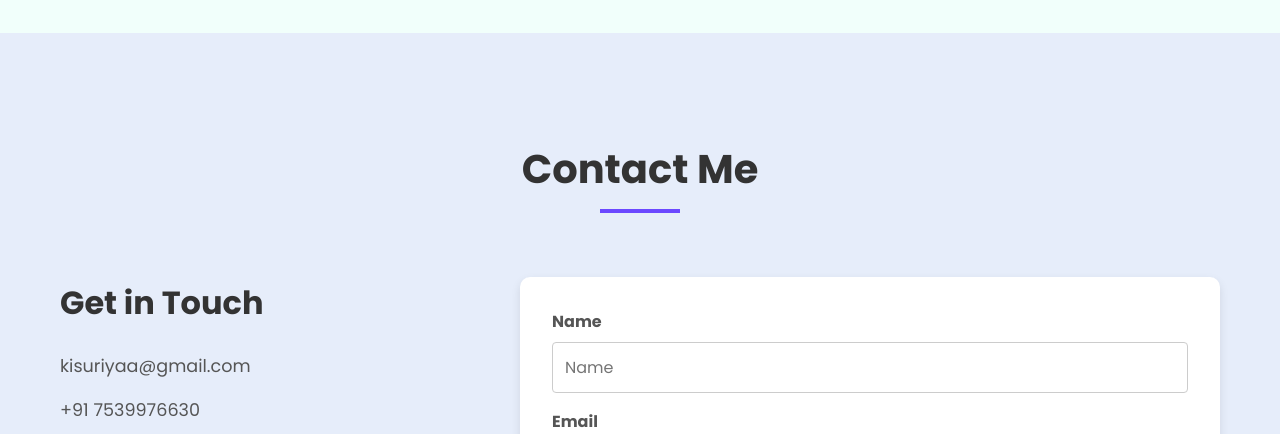
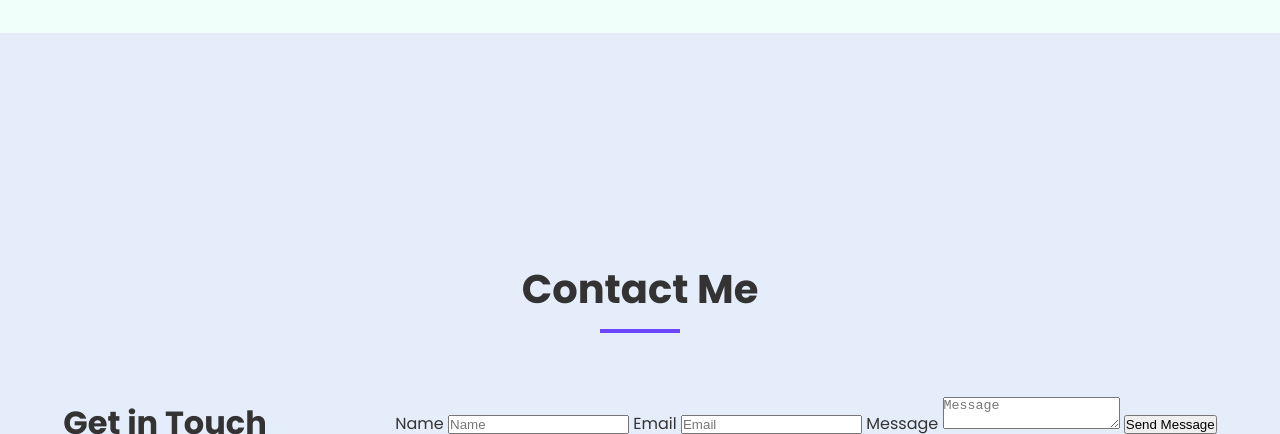
Before and after one commit to Suriya8113/Suriya-s-Portfolio, a plain HTML site: page index.html in a window 1280 px wide. Shown: the part 3684-4118 px from the top of the page. Drawn offline with nearby package versions, Linux system fonts and the light colour scheme.

Commit message:
Update style.css

```diff
--- a/style.css
+++ b/style.css
@@ -493,7 +493,6 @@
 }
 
 
-
       #contact {
     padding: 80px 20px 60px;
     background-color: #e6edfa;
@@ -523,7 +522,7 @@
     display: flex;
     flex-wrap: wrap;
     margin-top: 4rem;
-            gap: 10rem;
+    gap: 2rem;
     justify-content: center;
     align-items: flex-start;
 }
@@ -566,55 +565,6 @@
     color: #6b48ff;
 }
 
-        .contact-form {
-            flex: 1;
-            min-width: 700px;
-            max-width: 800px;
-            background-color: #fff;
-            padding: 2rem;
-            border-radius: 10px;
-            box-shadow: 0 4px 10px rgba(0, 0, 0, 0.1);
-        }
-
-        .contact-form label {
-            display: block;
-            margin-bottom: 0.5rem;
-            color: #555;
-            font-weight: bold;
-        }
-
-        .contact-form input,
-        .contact-form textarea {
-            width: 100%;
-            padding: 0.75rem;
-            margin-bottom: 1rem;
-            border: 1px solid #ccc;
-            border-radius: 4px;
-            font-size: 1rem;
-            font-family: inherit;
-            resize: vertical;
-        }
-
-        .contact-form textarea {
-            min-height: 100px;
-        }
-
-        .contact-form button {
-            width: 100%;
-            padding: 0.75rem;
-            background-color: #6b48ff;
-            color: #fff;
-            border: none;
-            border-radius: 25px;
-            font-size: 1rem;
-            cursor: pointer;
-            transition: background-color 0.3s;
-            font-family: inherit;
-        }
-
-        .contact-form button:hover {
-            background-color: #5439cc;
-        }
 
         /* Responsive Design */
         @media (max-width: 768px) {
@@ -682,6 +632,7 @@
             .contact-content {
         flex-direction: column;
         align-items: center;
+        gap: 1.5rem;
     }
 
     .contact-info {
@@ -703,6 +654,7 @@
     .contact-form {
         width: 100%;
         max-width: 100%;
+        padding: 1.5rem;
     }
         }
 
@@ -730,8 +682,16 @@
                 font-size: 2rem;
             }
 
+                #contact {
+        padding: 60px 15px 40px;
+    }
+
+    #contact h1 {
+        font-size: 2rem;
+    }
+
     .contact-form {
-                padding: 1.5rem;
+        padding: 1rem;
     }
 
             .project-card img {
```
Lines whose indentation alone changed are shown as unchanged.
